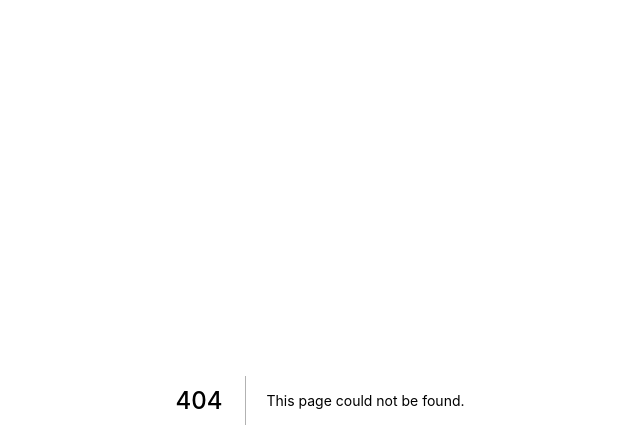
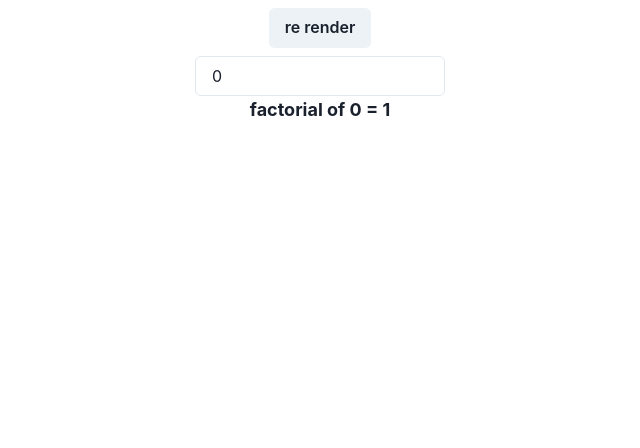
Before and after one commit to leobar37/fast-tutorials, a Next.js app: page /4 in a window 1280 px wide. Before the commit this address had no page. Shown: the top 448 px of the page, without its empty margins (320-960 px from the left). Built offline with nearby package versions, Linux system fonts and the light colour scheme.

Commit message:
Auto-commit x0zgq

```diff
--- a/src/pages/2.tsx
+++ b/src/pages/2.tsx
@@ -35,6 +35,7 @@ function index() {
     return () => clearInterval(id);
   }, []);
 
+  // now  setLike is the same instace in each render
   const setLike = useCallback((title: string) => {}, []);
 
   return (
--- /dev/null
+++ b/src/pages/4.tsx
@@ -0,0 +1,55 @@
+import * as React from "react";
+import {
+  useState,
+  useEffect,
+  useCallback,
+  memo,
+  useMemo,
+  ChangeEventHandler,
+} from "react";
+import { Button, Box, Text, Flex, Input } from "@chakra-ui/react";
+
+const factorial = (n: number): number => {
+  console.log(`factorial function of ${n} called`);
+
+  return n <= 0 ? 1 : n * factorial(n - 1);
+};
+
+function index() {
+  const [count, setCount] = useState(0);
+  const [query, setQuery] = useState(0);
+  const onClickItem = useCallback((title: number) => {
+    console.log("clicked in title", title);
+  }, []);
+  const resultFactorial = useMemo(() => factorial(query), [query]);
+  useEffect(() => {
+    console.log("re render  pattern");
+  });
+  const chanqueQuery: ChangeEventHandler<HTMLInputElement> = (e) => {
+    const val = e.target.value;
+    setQuery(Number(val));
+  };
+  return (
+    <Flex
+      width="100vw"
+      alignItems="center"
+      flexDirection="column"
+      justifyContent="center"
+    >
+      <Button my={2} onClick={() => setCount(count + 1)}>
+        re render
+      </Button>
+      <Input
+        value={query}
+        onChange={chanqueQuery}
+        placeholder="Query for search"
+        maxWidth="250px"
+      />
+      <Text fontWeight="bold" fontSize="lg">
+        factorial of {query} = {resultFactorial}{" "}
+      </Text>
+    </Flex>
+  );
+}
+
+export default index;
```
Also changed, not shown: src/pages/3.tsx (added, +105 -0 lines), 1 other file (tests, documents, lock files or other folders).
